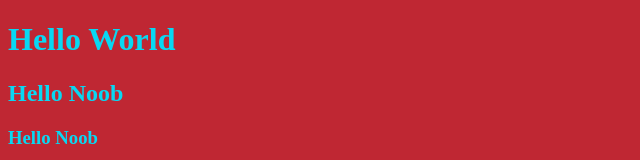
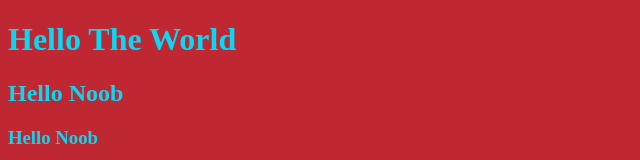
Before and after one commit to nyalett/Nwe-Frat-And, a plain HTML site: page index.html in a window 1280 px wide. Shown: the top 160 px of the page, without its empty margins (0-640 px from the left). Drawn offline with Linux system fonts and the light colour scheme.

Commit message:
Ga to push

```diff
--- a/index.html
+++ b/index.html
@@ -19,7 +19,7 @@
     </style>
 </head>
 <body>
-    <h1>Hello World</h1>
+    <h1>Hello The World</h1>
     <h2>Hello Noob</h2>
     <h3>Hello Noob</h3>
     <h4>Hello Noob</h4>
```
